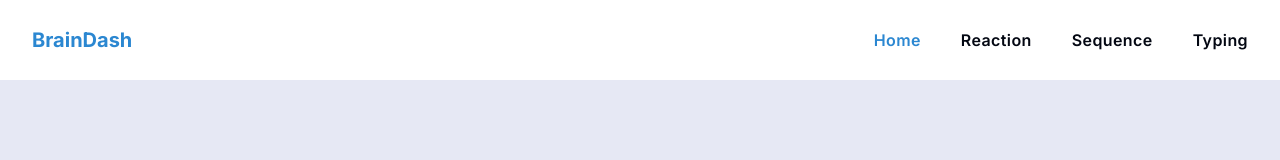
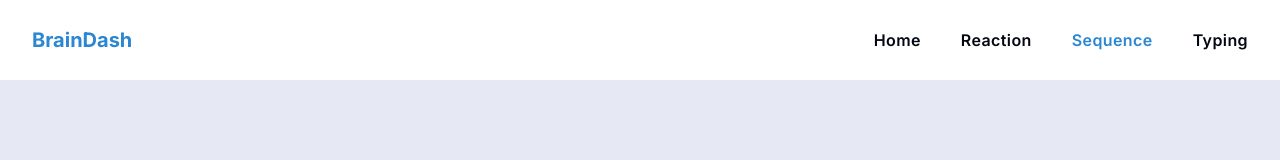
Before and after one commit to caluhm/braindash, a Next.js app: page /games/sequence in a window 1280 px wide. Shown: the top 160 px of the page. Built offline with nearby package versions, Linux system fonts and the light colour scheme.

Commit message:
current nav item works dynamically now

```diff
--- a/src/components/Navbar.tsx
+++ b/src/components/Navbar.tsx
@@ -1,11 +1,20 @@
 'use client'
 
 import Link from 'next/link'
-import React, { useState } from 'react'
+import React, { useState, useEffect } from 'react'
 import { RxHamburgerMenu } from 'react-icons/rx'
+import { usePathname } from 'next/navigation'
 
 const Navbar = () => {
-    const [selected, setSelected] = useState('Home')
+    const pathname = usePathname()
+
+    const navLinks = [
+        { name: 'Home', link: '/' },
+        { name: 'Reaction', link: '/games/reaction' },
+        { name: 'Sequence', link: '/games/sequence' },
+        { name: 'Typing', link: '/games/typing' },
+    ];
+
   return (
     <nav className='h-[5rem] w-full bg-white py-2.5'>
         <div className='h-full flex flex-row items-center justify-between sm:px-18 px-8'>
@@ -15,18 +24,11 @@ const Navbar = () => {
             </Link>
             </div>
             <ul className='hidden sm:flex flex-row items-center gap-10 text-gray-950 text-md font-semibold tracking-wide'>
-            <li className={` ${selected === 'Home' ? 'text-[#2B87D1] hover:text-[#78baf0]' : 'hover:text-gray-500' } transition-colors ease-in-out duration-200`} onClick={() => setSelected('Home')}>
-                <Link href='/'>Home</Link>
-            </li>
-            <li className={` ${selected === 'Reaction' ? 'text-[#2B87D1] hover:text-[#78baf0]' : 'hover:text-gray-500' } transition-colors ease-in-out duration-200`} onClick={() => setSelected('Reaction')}>
-                <Link href='/games/reaction'>Reaction</Link>
-            </li>
-            <li className={` ${selected === 'Sequence' ? 'text-[#2B87D1] hover:text-[#78baf0]' : 'hover:text-gray-500' } transition-colors ease-in-out duration-200`} onClick={() => setSelected('Sequence')}>
-                <Link href='/games/sequence'>Sequence</Link>
-            </li>
-            <li className={` ${selected === 'Typing' ? 'text-[#2B87D1] hover:text-[#78baf0]' : 'hover:text-gray-500' } transition-colors ease-in-out duration-200`} onClick={() => setSelected('Typing')}>
-                <Link href='/games/typing'>Typing</Link>
-            </li>
+                {navLinks.map((item) => (
+                    <li key={item.name} className={pathname === item.link ? 'text-[#2B87D1] hover:text-[#78baf0] transition-colors ease-in-out duration-200' : 'hover:text-gray-400 transition-colors ease-in-out duration-200'}>
+                        <Link href={item.link}>{item.name}</Link>
+                    </li>
+                ))}
             </ul>
             <div className='sm:hidden flex items-center justify-center text-gray-950'>
                 <RxHamburgerMenu size={32} />
```
